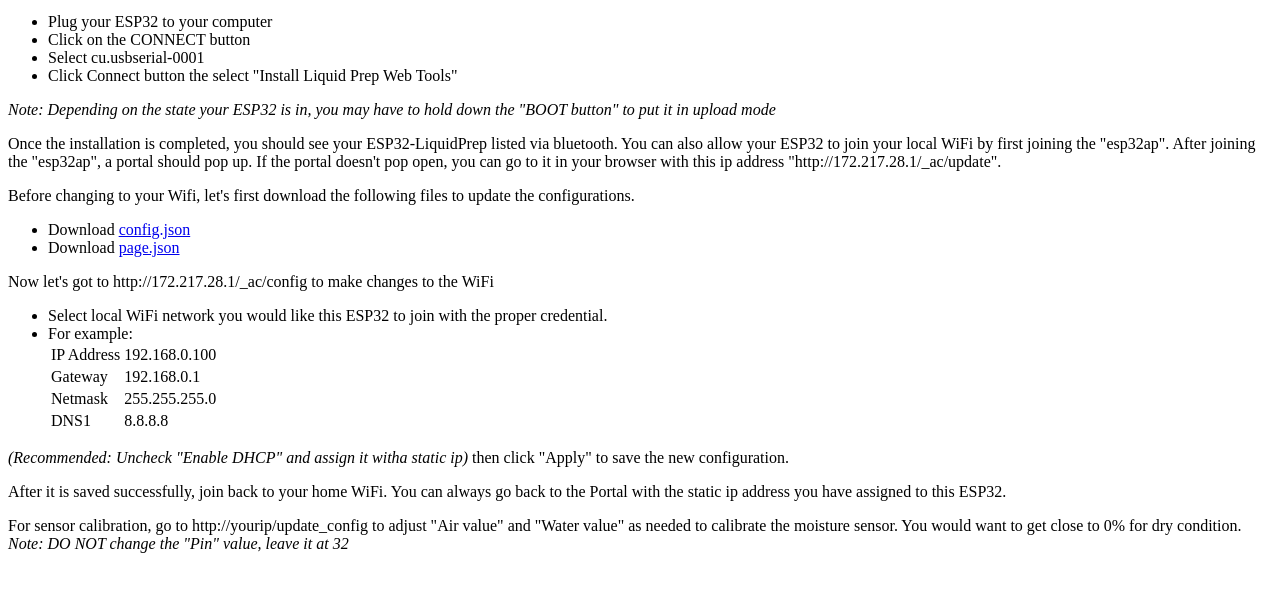
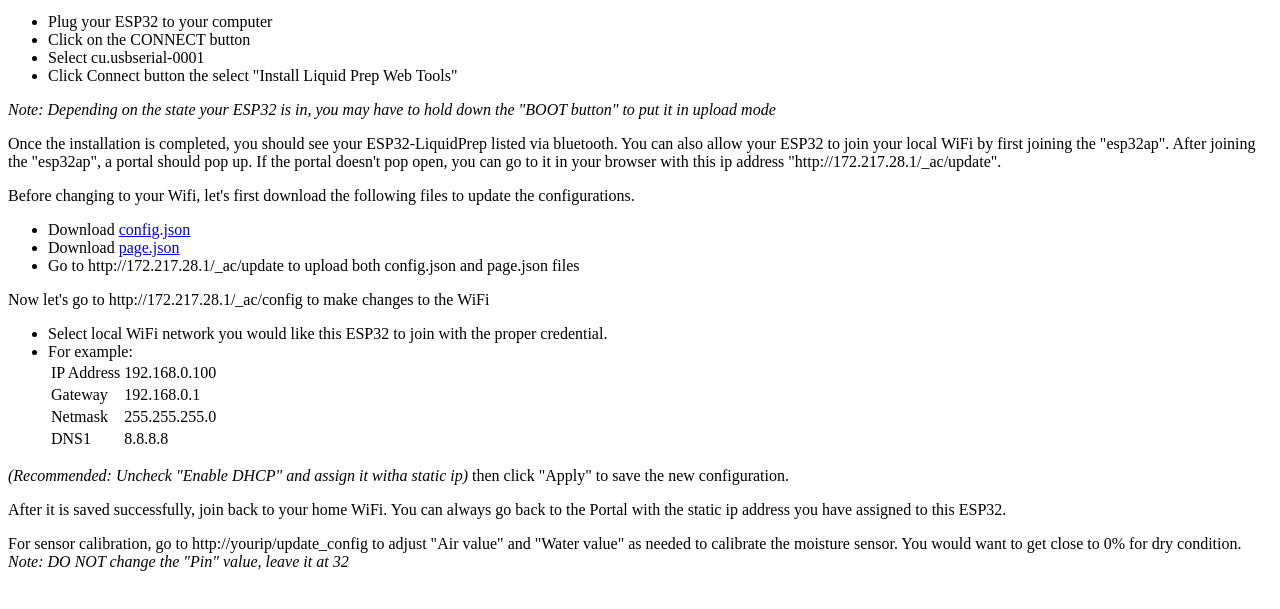
Before and after one commit to playground/liquid-prep-web-tools, a plain HTML site: page index.html in a window 1280 px wide. Shown: the part 101-710 px from the top of the page. Drawn offline with Linux system fonts and the light colour scheme.

Commit message:
update intructions for json files

```diff
--- a/index.html
+++ b/index.html
@@ -24,9 +24,10 @@
         <ul>
             <li>Download <a href="wifi-ble/config.json" download="config.json">config.json</a></li>
             <li>Download <a href="wifi-ble/page.json" download="page.json">page.json</a></li>
+            <li>Go to http://172.217.28.1/_ac/update to upload both config.json and page.json files</li>
         </ul>
     </p>
-    <p>Now let's got to http://172.217.28.1/_ac/config to make changes to the WiFi
+    <p>Now let's go to http://172.217.28.1/_ac/config to make changes to the WiFi
         <ul>
             <li>Select local WiFi network you would like this ESP32 to join with the proper credential. </li>
             <li>For example:
```
